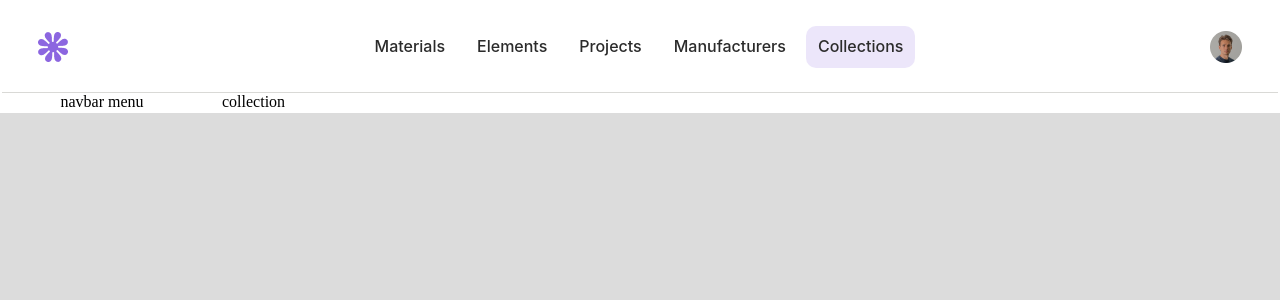
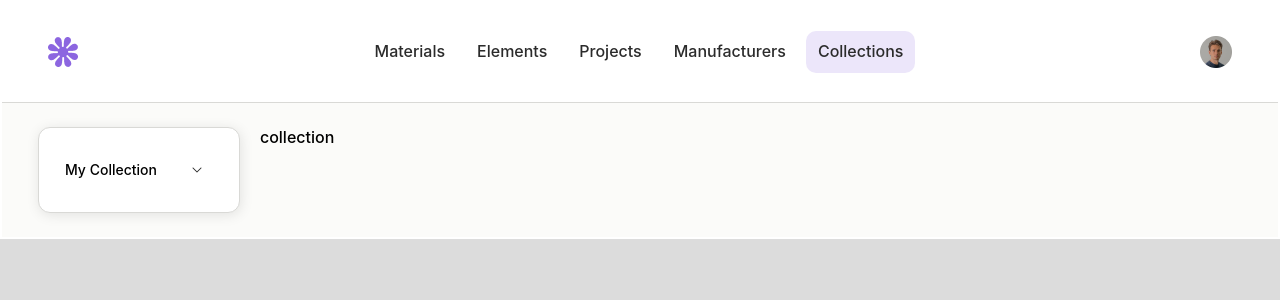
Before and after one commit to saranyavinjarapu/collection_list_crud, a React (Create React App) app: page / in a window 1280 px wide. Shown: the top 300 px of the page. Built offline with nearby package versions, Linux system fonts and the light colour scheme.

Commit message:
added navbar menu layout and the header for collections

```diff
--- a/src/App.css
+++ b/src/App.css
@@ -1,11 +1,10 @@
 * {
   box-sizing: border-box;
 }
-body {
+body,
+html {
   background-color: gainsboro;
   margin: 0;
+  font-family: Inter;
+  font-weight: 500;
 }
-
-.App {
-  text-align: center;
-}
--- a/src/App.js
+++ b/src/App.js
@@ -2,11 +2,7 @@ import "./App.css";
 import Home from "./pages/Home/Home";
 
 function App() {
-  return (
-    <div className="App">
-      <Home></Home>
-    </div>
-  );
+  return <Home></Home>;
 }
 
 export default App;
--- a/src/components/Header/Header.module.css
+++ b/src/components/Header/Header.module.css
@@ -17,8 +17,6 @@
   text-decoration: none;
   color: inherit;
   padding: 12px 12px 14px 12px;
-  font-family: Inter;
-  font-weight: 500;
   font-size: 16px;
   line-height: 16px;
   color: #2b2b2b;
--- /dev/null
+++ b/src/components/Navbar/Navbar.js
@@ -0,0 +1,16 @@
+import React from "react";
+import styles from "./Navbar.module.css";
+import down_arrow_icon from "../../assets/down_arrow_icon.png";
+
+const Navbar = () => {
+  return (
+    <nav className={styles.navbar}>
+      <div className={styles.navHeader}>
+        <div className={styles.navHeaderTitle}>My Collection</div>
+        <img src={down_arrow_icon} alt="Nav Bar Expand Icon"></img>
+      </div>
+    </nav>
+  );
+};
+
+export default Navbar;
--- /dev/null
+++ b/src/components/Navbar/Navbar.module.css
@@ -0,0 +1,29 @@
+.navbar {
+  display: flex;
+  flex-direction: column;
+  background-color: #ffffff;
+  border: 1px solid #d9d9d6;
+  border-radius: 12px;
+  padding: 16px;
+  gap: 16px;
+  box-shadow: 1px 2px 13px rgba(0, 0, 0, 0.1);
+}
+
+.navHeader {
+  display: flex;
+  justify-content: space-between;
+  gap: 4px;
+  align-items: center;
+}
+
+.navHeaderTitle {
+  padding: 12px 10px;
+  font-size: 14px;
+  line-height: 14px;
+  text-align: left;
+}
+
+img {
+  vertical-align: middle;
+  padding: 10px;
+}
--- a/src/pages/Home/Home.js
+++ b/src/pages/Home/Home.js
@@ -1,13 +1,14 @@
 import React from "react";
 import styles from "./Home.module.css";
 import Header from "../../components/Header/Header";
+import Navbar from "../../components/Navbar/Navbar";
 
 const Home = () => {
   return (
     <div className={styles.home}>
       <Header></Header>
       <div className={styles.main}>
-        <nav>navbar menu</nav>
+        <Navbar></Navbar>
         <div>collection</div>
       </div>
     </div>
--- a/src/pages/Home/Home.module.css
+++ b/src/pages/Home/Home.module.css
@@ -5,8 +5,9 @@
 }
 .main {
   display: flex;
+  padding: 24px 36px;
   gap: 20px;
-  background-color: #fff;
+  background-color: #fbfbf9;
 }
 
 .main nav {
```
Also changed, not shown: src/assets/down_arrow_icon.png (added).
